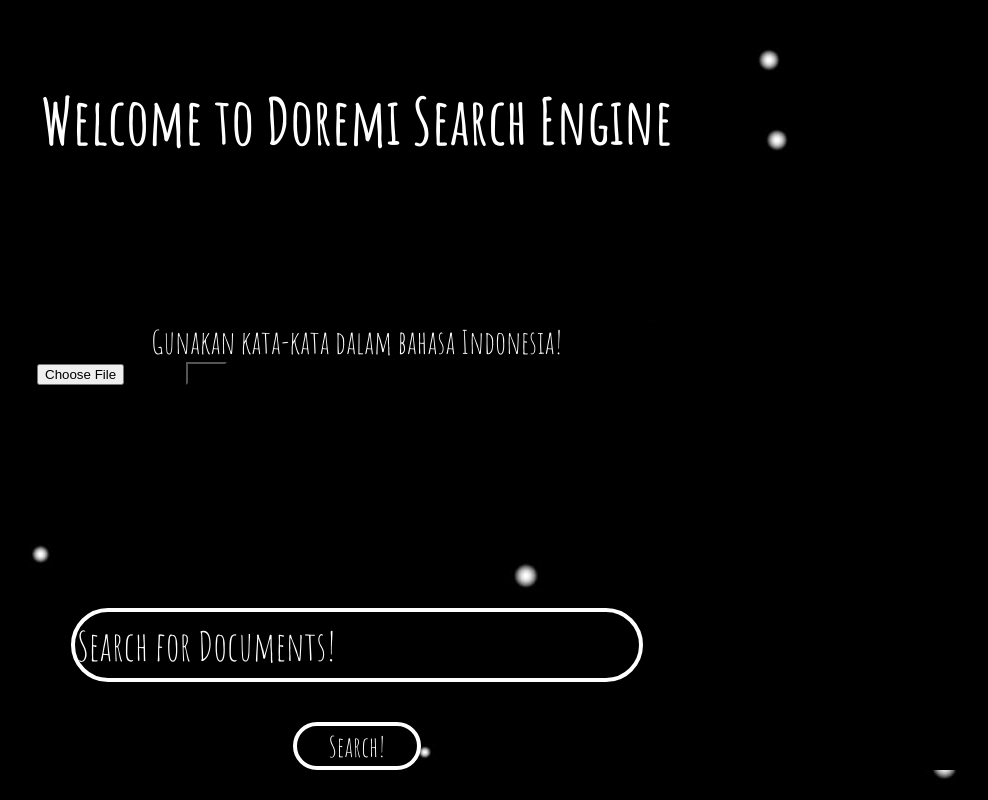
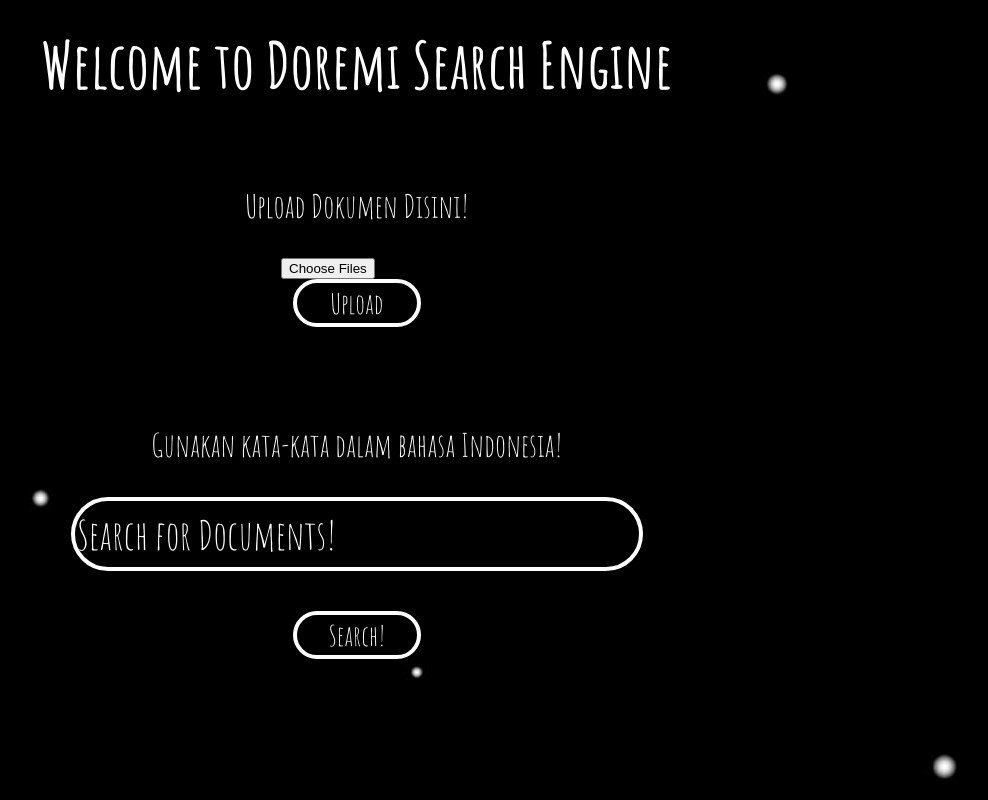
Before and after one commit to andresjerriels/Algeo02-19193, a Flask app: page / in a window 1280 px wide. Shown: the whole page, without its empty margins (283-1271 px from the left). Run offline with Flask 2, Linux system fonts and the light colour scheme.

Commit message:
update dikit halaman utama

```diff
--- a/templates/index.html
+++ b/templates/index.html
@@ -9,16 +9,17 @@
     <body>
         <form method="POST">
             <h1>Welcome to Doremi Search Engine</h1>
-            <p>Gunakan kata-kata dalam bahasa Indonesia!</p>
+            <p>Upload Dokumen Disini!</p>
             <div class="form">
                 <form action="/" method="POST" enctype=multipart/form-data>
-                  <input type=file name=file>
-                  <input type=submit value=Upload>
+                  <input type=file name=file multiple id="files">
+                  <input type=submit value=Upload class="button">
                 </form>
             </div>
+            <p>Gunakan kata-kata dalam bahasa Indonesia!</p>
             <input type="text" name="input-query" value="Search for Documents!" id="input" required>
             <br><br>
-            <input type="submit" value="Search!" id="search">
+            <input type="submit" value="Search!" class="button">
         </form>
     </body>
 </html>
--- a/templates/src/style.css
+++ b/templates/src/style.css
@@ -4,9 +4,9 @@
 }
 
 form {
-    margin: 5rem auto;
+    margin: 0 auto;
     width: 40rem;
-    height: 28rem;
+    height: 20rem;
 }
 
 h1 {
@@ -20,8 +20,8 @@
 p {
     font-size: 2rem;
     text-align: center;
-    margin: 0 auto;
-    margin-top: 10rem;
+    margin: 2rem auto;
+    margin-top: 5rem;
     color: white;
 }
 
@@ -36,8 +36,7 @@
     margin: 0 auto;
     font-size: 2.5rem;
 }
-
-#search {
+.button {
     width: 8rem;
     font-size: 1.75rem;
     height: 3rem;
@@ -49,8 +48,14 @@
     margin: 0 auto;
 }
 
-#search:hover {
+.button:hover {
     background-color: white;
     color: red;
     border-color: cyan;
 }
+
+#files {
+    display: block;
+    margin: 0 auto;
+    text-align: center;
+}
```
Also changed, not shown: templates/src/tenor.gif (added), 1 other file.
